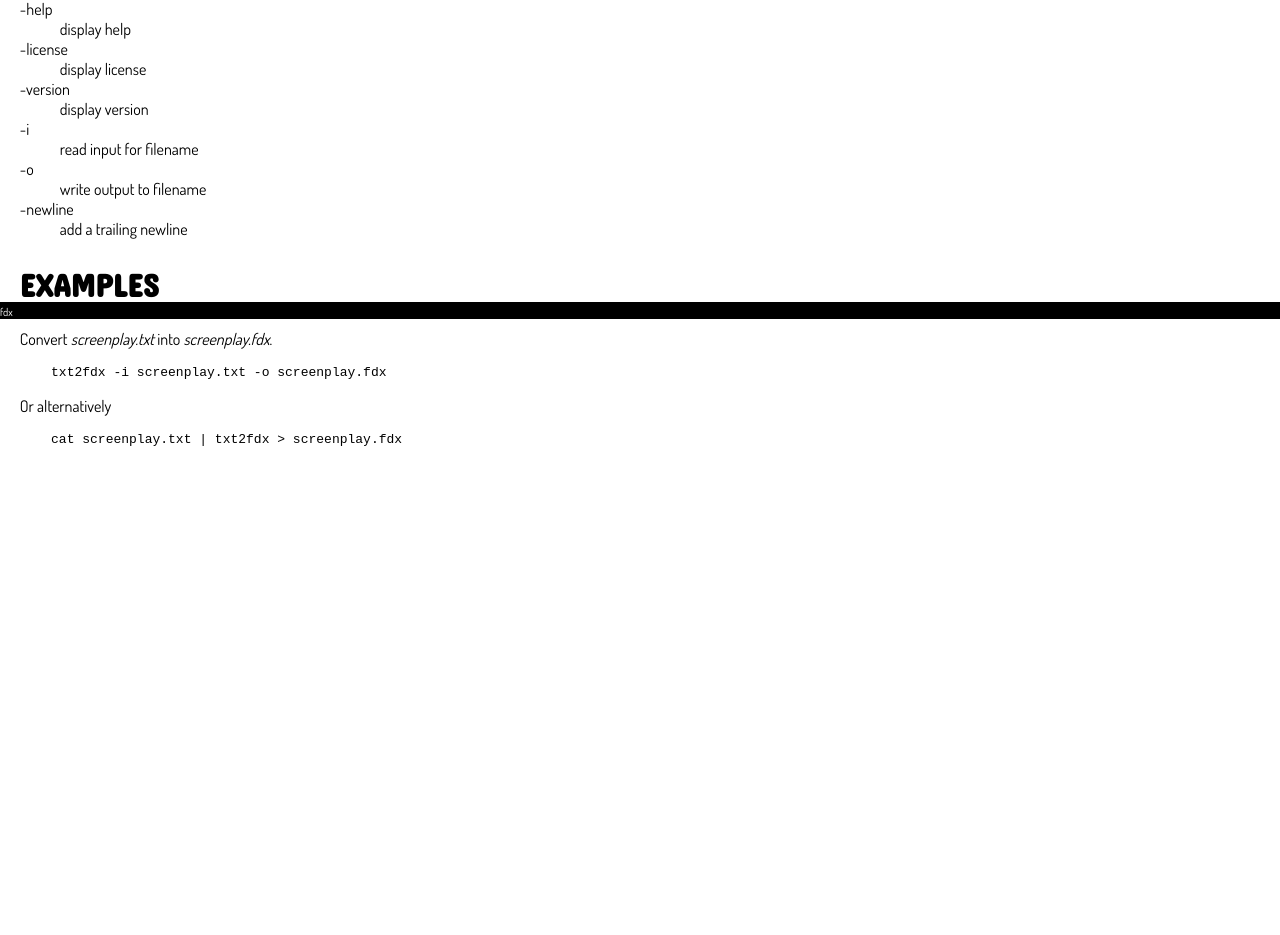
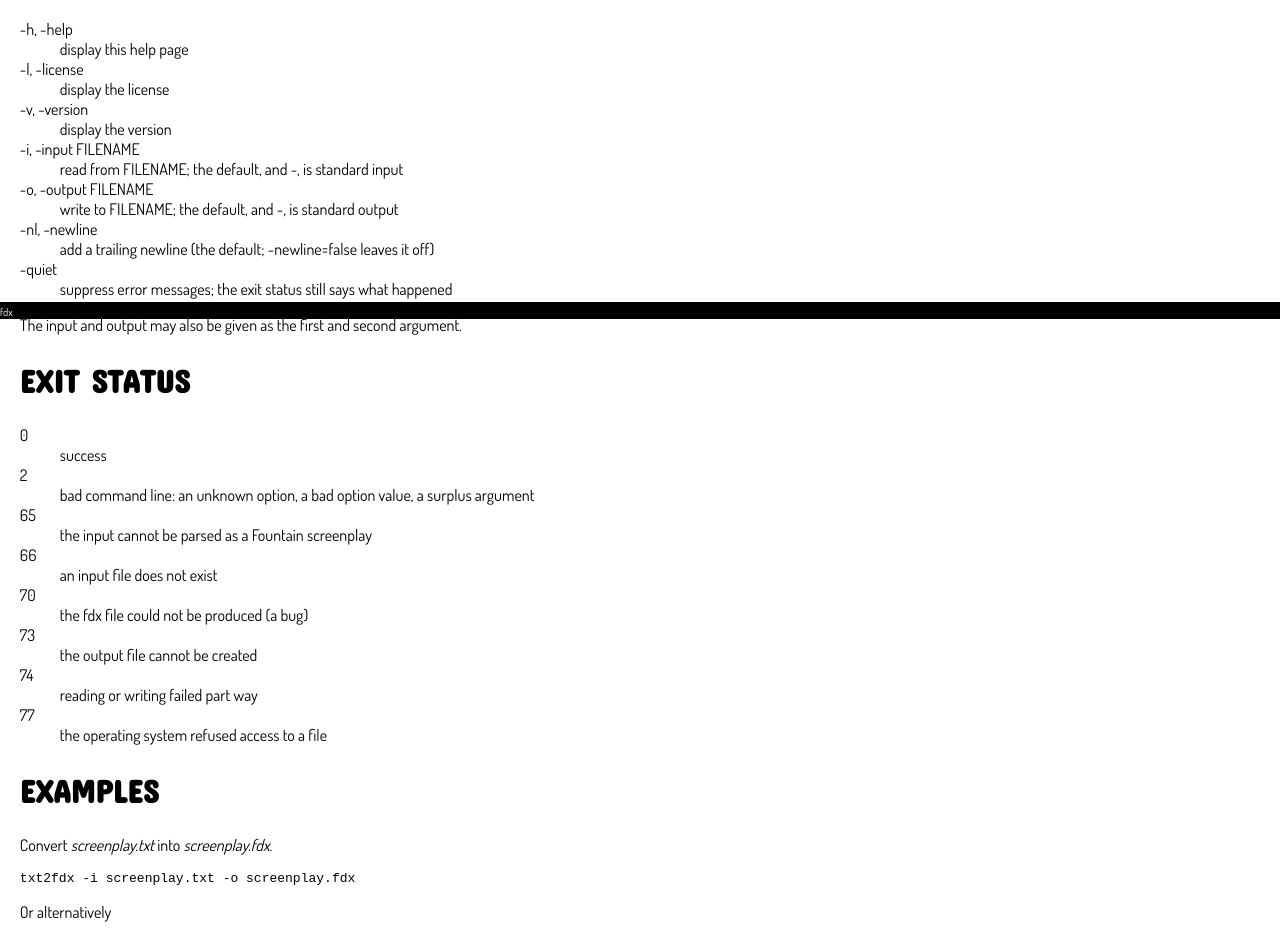
Before and after one commit to rsdoiel/fdx, a plain HTML site: page txt2fdx.1.html in a window 1280 px wide. Shown: the part 481-1416 px from the top of the page. Before the commit the page ends 965 px from the top, so only its background shows below. Drawn offline with Linux system fonts and the light colour scheme.

Commit message:
commiting to main

```diff
--- a/txt2fdx.1.html
+++ b/txt2fdx.1.html
@@ -18,44 +18,90 @@
 </nav>
 <section id="main-content">
 <h1 id="name">NAME</h1>
-<p>txt2fdx</p>
+<p>txt2fdx — read a plain text (Fountain) screenplay and write an fdx
+file</p>
 <h1 id="synopsis">SYNOPSIS</h1>
-<p>txt2fdx <a href="#options">OPTIONS</a></p>
+<p>txt2fdx <a href="#options">OPTIONS</a> [INPUT_FILENAME
+[OUTPUT_FILENAME]]</p>
 <h1 id="description">DESCRIPTION</h1>
-<p>txt2fdx is a command line program that reads a plain text file file
-and returns a fdx file.</p>
+<p>txt2fdx reads a screenplay in plain text, in Fountain markup, and
+writes an fdx (Final Draft XML) file. A scene heading ending in a number
+between hash marks, such as #12A#, becomes a Scene Heading with that
+number.</p>
 <h1 id="options">OPTIONS</h1>
 <dl>
-<dt>-help</dt>
+<dt>-h, -help</dt>
 <dd>
-display help
+display this help page
 </dd>
-<dt>-license</dt>
+<dt>-l, -license</dt>
 <dd>
-display license
+display the license
 </dd>
-<dt>-version</dt>
+<dt>-v, -version</dt>
 <dd>
-display version
+display the version
 </dd>
-<dt>-i</dt>
+<dt>-i, -input FILENAME</dt>
 <dd>
-read input for filename
+read from FILENAME; the default, and -, is standard input
 </dd>
-<dt>-o</dt>
+<dt>-o, -output FILENAME</dt>
 <dd>
-write output to filename
+write to FILENAME; the default, and -, is standard output
 </dd>
-<dt>-newline</dt>
+<dt>-nl, -newline</dt>
 <dd>
-add a trailing newline
+add a trailing newline (the default; -newline=false leaves it off)
+</dd>
+<dt>-quiet</dt>
+<dd>
+suppress error messages; the exit status still says what happened
+</dd>
+</dl>
+<p>The input and output may also be given as the first and second
+argument.</p>
+<h1 id="exit-status">EXIT STATUS</h1>
+<dl>
+<dt>0</dt>
+<dd>
+success
+</dd>
+<dt>2</dt>
+<dd>
+bad command line: an unknown option, a bad option value, a surplus
+argument
+</dd>
+<dt>65</dt>
+<dd>
+the input cannot be parsed as a Fountain screenplay
+</dd>
+<dt>66</dt>
+<dd>
+an input file does not exist
+</dd>
+<dt>70</dt>
+<dd>
+the fdx file could not be produced (a bug)
+</dd>
+<dt>73</dt>
+<dd>
+the output file cannot be created
+</dd>
+<dt>74</dt>
+<dd>
+reading or writing failed part way
+</dd>
+<dt>77</dt>
+<dd>
+the operating system refused access to a file
 </dd>
 </dl>
 <h1 id="examples">EXAMPLES</h1>
 <p>Convert <em>screenplay.txt</em> into <em>screenplay.fdx</em>.</p>
-<pre><code>    txt2fdx -i screenplay.txt -o screenplay.fdx</code></pre>
+<pre><code>txt2fdx -i screenplay.txt -o screenplay.fdx</code></pre>
 <p>Or alternatively</p>
-<pre><code>    cat screenplay.txt | txt2fdx &gt; screenplay.fdx</code></pre>
+<pre><code>cat screenplay.txt | txt2fdx &gt;screenplay.fdx</code></pre>
 </section>
 <footer>
 <p>fdx</p>
```
Also changed, not shown: INSTALL.html (+1 -1 lines), about.html (+15 -10 lines), fdx2txt.1.html (+57 -18 lines), index.html (+5 -1 lines).
